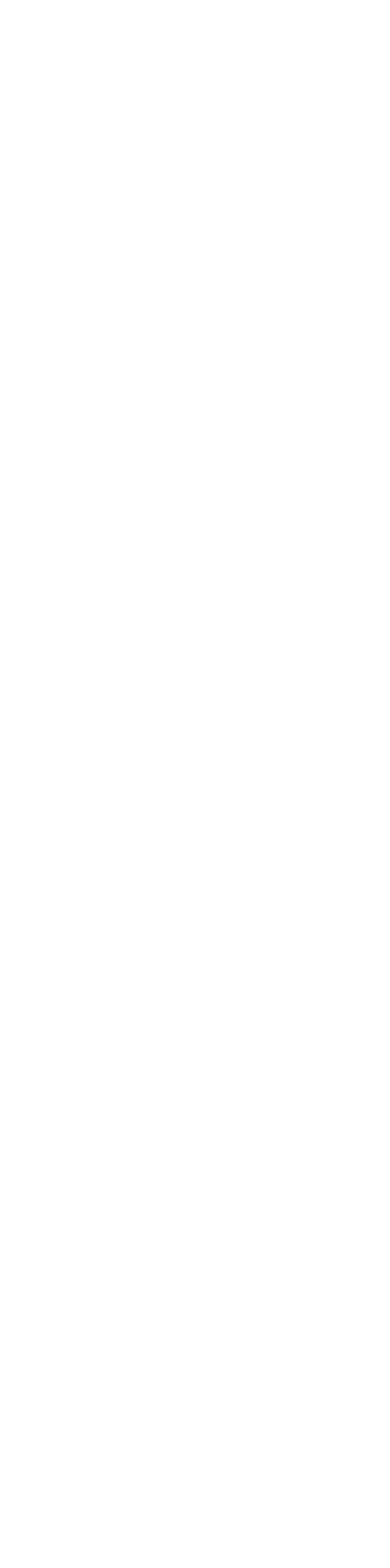
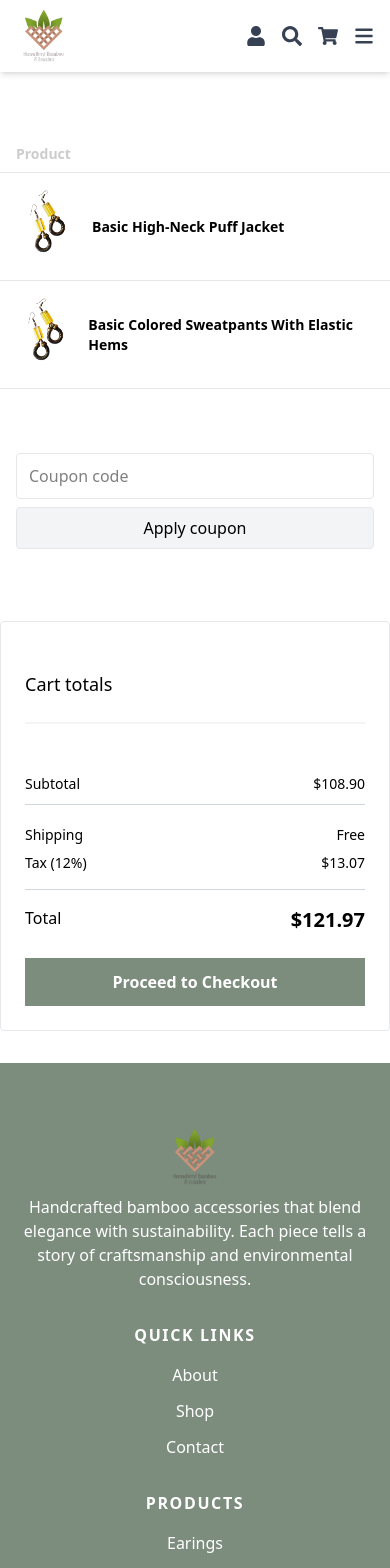
Before and after one commit to HlobisileLukhele/strawberyl-ecommerce, a React (Vite) app: page /cart in a window 390 px wide. Before the commit this address had no page. Shown: the top 1568 px of the page. Before the commit the page ends 844 px from the top, so only its background shows below. Built offline with nearby package versions, Linux system fonts and the light colour scheme; a web font is replaced by a local one.

Commit message:
added cart page and made it mobile responsive

```diff
--- a/src/App.jsx
+++ b/src/App.jsx
@@ -10,6 +10,7 @@ import SignUp from '@/pages/auth/SignUp';
 import SignIn from '@/pages/auth/SignIn';
 import ForgotPassword from '@/pages/auth/ForgotPassword';
 import Wishlist from '@/pages/Wishlist';
+import Cart from '@/pages/Cart';
 
  export default function App() {
   return (
@@ -23,6 +24,7 @@ import Wishlist from '@/pages/Wishlist';
           <Route path="bags" element={<Bags />} />
           <Route path="earings" element={<Earings />} />
           <Route path="wishlist" element={<Wishlist />} />
+          <Route path="cart" element={<Cart />} />
         </Route>
         <Route path="/login" element={<SignIn />} />
         <Route path="/register" element={<SignUp />} />
--- /dev/null
+++ b/src/Pages/Cart.jsx
@@ -0,0 +1,177 @@
+import { useState } from "react";
+import { FiMinus, FiPlus } from "react-icons/fi";
+import ProductOne from "@/assets/product-one.png";
+
+const Cart = () => {
+  const initialCartItems = [
+    {
+      id: 1,
+      image: ProductOne,
+      title: "Basic High-Neck Puff Jacket",
+      price: 89.0,
+      dateAdded: "July 19, 2025",
+      inStock: true,
+      oldPrice: null,
+      quantity: 1,
+    },
+    {
+      id: 2,
+      image: ProductOne,
+      title: "Basic Colored Sweatpants With Elastic Hems",
+      price: 19.9,
+      oldPrice: 25.9,
+      dateAdded: "July 18, 2025",
+      inStock: true,
+      quantity: 1,
+    },
+  ];
+
+  const [cartItems, setCartItems] = useState(initialCartItems);
+  const [couponCode, setCouponCode] = useState("");
+
+  const updateQuantity = (id, value) => {
+    setCartItems((prevItems) =>
+      prevItems.map((item) =>
+        item.id === id
+          ? {
+              ...item,
+              quantity: value < 1 ? 1 : value,
+            }
+          : item
+      )
+    );
+  };
+
+  const handleInputChange = (e, id) => {
+    const value = parseInt(e.target.value.replace(/\D/, ""), 10);
+    updateQuantity(id, isNaN(value) ? 1 : value);
+  };
+
+  const calculateSubtotal = (item) => item.price * item.quantity;
+  const totalSubtotal = cartItems.reduce((sum, item) => sum + calculateSubtotal(item), 0);
+  const shipping = totalSubtotal > 100 ? 0 : 9.99;
+  const tax = totalSubtotal * 0.12;
+  const grandTotal = totalSubtotal + shipping + tax;
+
+  return (
+    <section className="flex flex-col lg:flex-row gap-4 py-8 w-full md:w-11/12 md:mx-auto md:items-baseline">
+      <div className="w-full lg:w-8/12 h-full">
+        <div className="overflow-x-auto">
+          <div className="min-w-[768px]">
+            <table className="min-w-full text-sm md:text-base mt-8 mb-6">
+              <thead>
+                <tr className="text-black/20 text-left border-b border-gray-200">
+                  <th className="px-4 py-2">Product</th>
+                  <th className="px-4 py-2">Price</th>
+                  <th className="px-4 py-2">Quantity</th>
+                  <th className="px-4 py-2">Subtotal</th>
+                </tr>
+              </thead>
+              <tbody>
+                {cartItems.map((item) => (
+                  <tr key={item.id} className="border-b border-gray-200">
+                    <td className="flex items-center gap-4 px-4 py-4">
+                      <img
+                        src={item.image}
+                        alt={item.title}
+                        className="w-[60px] h-[75px] object-contain"
+                      />
+                      <span className="font-semibold text-black">{item.title}</span>
+                    </td>
+
+                    <td className="px-4 py-4">
+                      {item.oldPrice && (
+                        <span className="line-through text-gray-500 mr-2">
+                          ${item.oldPrice.toFixed(2)}
+                        </span>
+                      )}
+                      <span className="text-black font-medium">${item.price.toFixed(2)}</span>
+                    </td>
+
+                    <td className="px-4 py-4 text-black font-medium">
+                      <div className="flex items-center gap-2 border border-gray-200 py-2 px-1">
+                        <button
+                          onClick={() => updateQuantity(item.id, item.quantity - 1)}
+                          className="p-1.5 cursor-pointer"
+                        >
+                          <FiMinus size={14} />
+                        </button>
+                        <input
+                          type="text"
+                          inputMode="numeric"
+                          pattern="[0-9]*"
+                          value={item.quantity}
+                          onChange={(e) => handleInputChange(e, item.id)}
+                          className="w-12 text-center outline-none"
+                        />
+                        <button
+                          onClick={() => updateQuantity(item.id, item.quantity + 1)}
+                          className="p-1.5 cursor-pointer"
+                        >
+                          <FiPlus size={14} />
+                        </button>
+                      </div>
+                    </td>
+
+                    <td className="px-4 py-4 text-black">
+                      ${calculateSubtotal(item).toFixed(2)}
+                    </td>
+                  </tr>
+                ))}
+              </tbody>
+            </table>
+          </div>
+        </div>
+
+        <div className="flex flex-col sm:flex-row items-start sm:items-center mt-10 justify-between px-4 pb-6 gap-4">
+          <div className="flex flex-col md:flex-row gap-2 w-full sm:w-auto">
+            <input
+              type="text"
+              placeholder="Coupon code"
+              value={couponCode}
+              onChange={(e) => setCouponCode(e.target.value)}
+              className="border border-gray-200 px-3 py-2.5 rounded w-full font-medium sm:w-64 outline-none focus-within:border-gray-500"
+            />
+            <button className="bg-gray-100 border border-gray-200 text-black px-4 py-2 hover:bg-[#7c8c7d] cursor-pointer font-medium hover:text-white rounded hover:opacity-90">
+              Apply coupon
+            </button>
+          </div>
+        </div>
+      </div>
+
+      <div className="border border-gray-200 w-full lg:w-4/12 h-fit mt-8 lg:mt-24 p-6 rounded bg-white">
+        <h2 className="text-lg font-medium my-6">Cart totals</h2>
+
+        <div className="border-gray-100 border mb-10"></div>
+
+        <div className="flex justify-between text-sm mb-5 border-b border-gray-300 py-2.5">
+          <span>Subtotal</span>
+          <span>${totalSubtotal.toFixed(2)}</span>
+        </div>
+
+        <div className="flex justify-between mb-2 text-sm">
+          <span>Shipping</span>
+          <span>{shipping === 0 ? "Free" : `$${shipping.toFixed(2)}`}</span>
+        </div>
+
+        <div className="flex justify-between mb-2 text-sm">
+          <span>Tax (12%)</span>
+          <span>${tax.toFixed(2)}</span>
+        </div>
+
+        <div className="border-t border-gray-300 my-4"></div>
+
+        <div className="flex justify-between text-base">
+          <span>Total</span>
+          <span className="font-bold text-xl">${grandTotal.toFixed(2)}</span>
+        </div>
+
+        <button className="mt-6 w-full bg-[#7c8c7d] text-white font-semibold py-3 cursor-pointer hover:opacity-90">
+          Proceed to Checkout
+        </button>
+      </div>
+    </section>
+  );
+};
+
+export default Cart;
```
